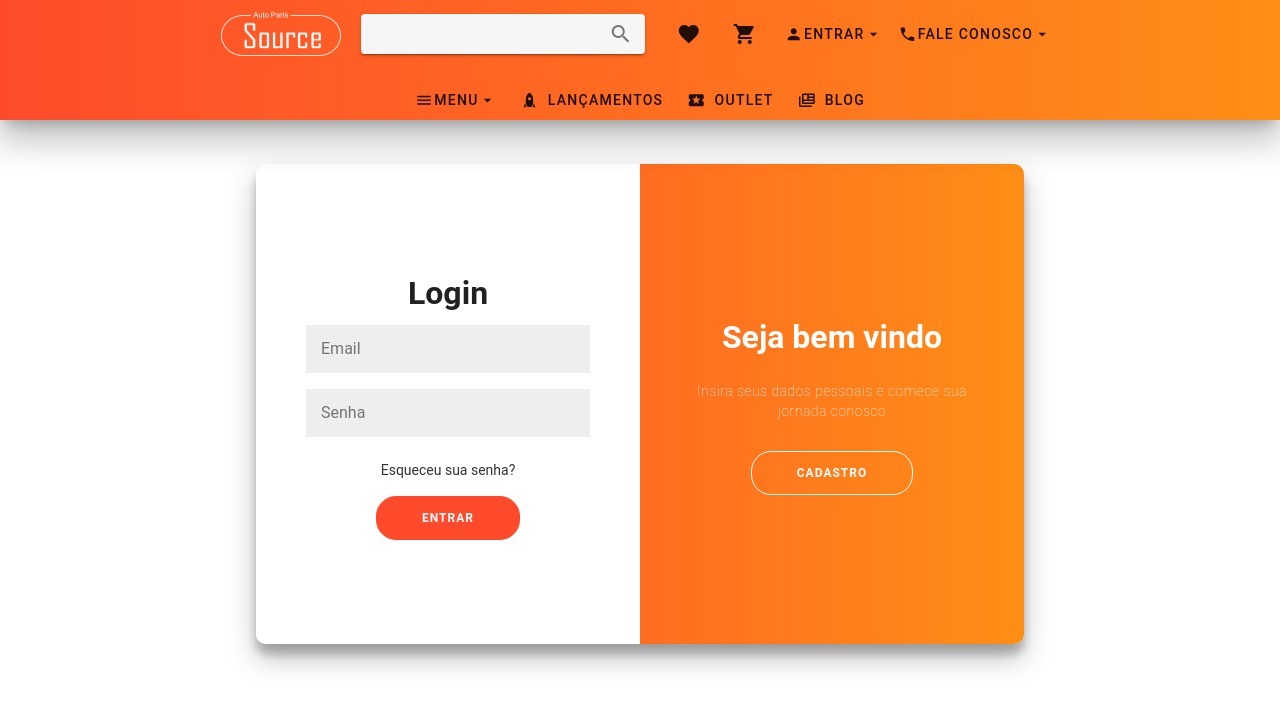
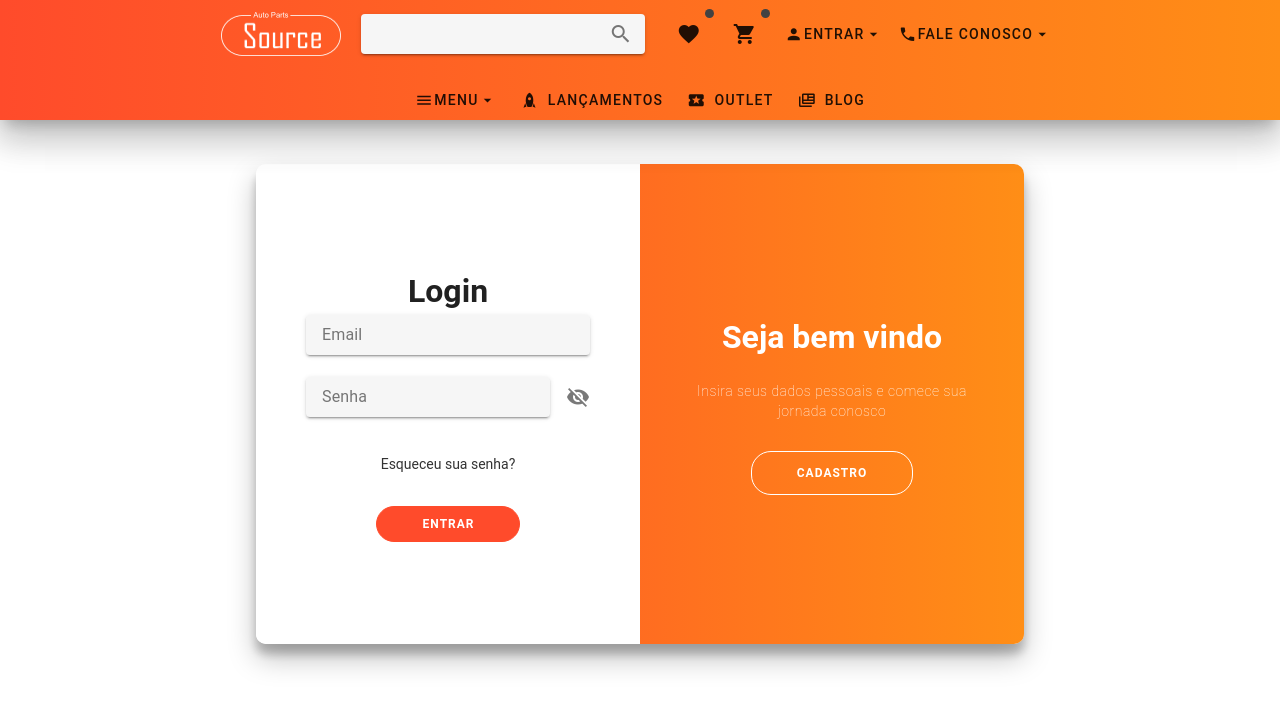
Before and after one commit to PauloBrasilTec/SourceAuto, a Vue app: page /login in a window 1280 px wide. Shown: the top 708 px of the page. Built offline with nearby package versions, Linux system fonts and the light colour scheme.

Commit message:
ajuste de login , ajuste de regras para inputs, adicionado quantidade de items em cart e favoritos.

```diff
--- a/src/components/items/dashboard.vue
+++ b/src/components/items/dashboard.vue
@@ -1,5 +1,5 @@
 <template>
-    <v-toolbar style="background: #ff8e16;background: -webkit-linear-gradient(to right, #FF4B2B, #ff8e16);background: linear-gradient(to right, #FF4B2B, #ff8e16);" class="teste-dash" elevation="20" :height="120">
+    <v-toolbar class="custom-dash" elevation="20" :height="120">
         <v-container fluid ma-0 pa-0 fill-height >
           <v-card-actions class="flex justify-center">
             <v-img class="ml-left" src="/src/assets/logo.png" max-width="120px"> </v-img>
@@ -10,13 +10,17 @@
 
             <v-app-bar-nav-icon class="hidden-md-and-up"></v-app-bar-nav-icon>
 
+            <v-badge :content="100" :dot="true">
               <v-btn class="hidden-sm-and-down" icon>
                 <v-icon>mdi-heart</v-icon>
               </v-btn>
+            </v-badge>
 
+            <v-badge  :content="100" :dot="true">
               <v-btn class="hidden-sm-and-down" icon>
                 <v-icon>mdi-cart</v-icon>
               </v-btn>
+            </v-badge>
 
             <div class="hidden-sm-and-down" >
 
@@ -129,15 +133,9 @@ export default {
 }
 </script>
 
-
 <style>
-teste-dash{
-
-  background: red;
-
-
+.custom-dash {
+  background: linear-gradient(to right, #FF4B2B, #ff8e16) !important;
 }
 
-
-
 </style>
--- a/src/components/items/input.vue
+++ b/src/components/items/input.vue
@@ -39,6 +39,24 @@
         density="compact"
     ></v-text-field>
 
+
+    <div class="flex justify-start" v-else-if="this.type == 'password'">
+        <v-text-field class="grid justify-items-end ..."
+            :label="this.label"
+            :type="show1 ? 'text' : 'password'"
+            v-model="this.value"
+            :disabled="this.readonly"
+            :rules="[rules.all]"
+            :counter="this.counter"
+            density="compact"
+            variant="solo-filled"
+            :append-icon="show1 ? 'mdi-eye' : 'mdi-eye-off'"
+            @click:append="show1 = !show1"
+        >
+    </v-text-field>
+
+    </div>
+
     <v-text-field  v-else
         :label="this.label"
         :v-model="this.value"
@@ -69,15 +87,35 @@ export default {
     data() {
         return {
             value: '',
+            show1: false,
+            show2: true,
             rules: {
                 all: v => {
+
+                    var errors = [];
+                    var result =  true;
+
                     if(!utils.methods.is_null(this.required) && this.required == "true" ){
-                        return !!v || "Preencha o campo acima !";
+                        if(! !!v){
+                            errors.push("Preencha o campo acima !");
+                        }
                     }
+
                     if(!utils.methods.is_null(this.counter)){
-                        return  v?.length <= this.counter || 'Numero de caracteres excedido !';
+                        if(!v?.length <= this.counter){
+                            errors.push('Numero de caracteres excedido !')
+                        }
                     }
-                    return true;
+
+                    if(!utils.methods.is_null(this.type)  && this.type == "email" ){
+                        var regex = /^[a-zA-Z0-9.!#$%&'*+/=?^_`{|}~-]+@[a-zA-Z0-9](?:[a-zA-Z0-9-]{0,61}[a-zA-Z0-9])?(?:\.[a-zA-Z0-9](?:[a-zA-Z0-9-]{0,61}[a-zA-Z0-9])?)*$/
+                        if(!regex.test(v)){
+                            errors.push('Email inválido !')
+                        }
+                    }
+
+                    return errors.length > 0 ? errors[0] : true
+
                 }
             },
             defaults: {
@@ -85,10 +123,8 @@ export default {
                 elevation: 10,
                 }
             },
-
-
-
         };
-    }
+    },methods: {
+  }
 }
 </script>
--- a/src/components/pages/login.vue
+++ b/src/components/pages/login.vue
@@ -3,22 +3,39 @@
     <v-card-actions class="flex justify-center">
         <div ref="container" class="container" id="container">
         <div class="form-container sign-up-container">
-            <form action="#">
-                <h1>Criar uma conta</h1>
-                <input type="text" placeholder="Nome" />
-                <input type="email" placeholder="Email" />
-                <input type="password" placeholder="Senha" />
-                <button>Cadastrar</button>
-            </form>
+
+
+			<v-form ref="form_cadastro">
+				<h1>Criar uma conta</h1>
+				<input-custom required="true" style="width: 100%;display: inline;flex: none;"  label="Nome" ></input-custom>
+				<input-custom type="email"  required="true" style="width: 100%;display: inline;flex: none;"  label="Email" ></input-custom>
+				<input-custom type="password" required="true" style="width: 100%;display: inline;flex: none;" label="Senha" ></input-custom>
+				<div class="d-flex flex-column">
+					<v-btn class="mt-4" block @click="validate(this.$refs.form_cadastro)">
+						Cadastrar
+					</v-btn>
+				</div>
+			</v-form>
+
         </div>
         <div class="form-container sign-in-container">
-            <form action="#">
-                <h1>Login</h1>
-                <input type="email" placeholder="Email" />
-                <input type="password" placeholder="Senha" />
-                <a href="#">Esqueceu sua senha?</a>
-                <button>Entrar</button>
-            </form>
+
+			<v-form @submit.prevent ref="form_login">
+				<h1>Login</h1>
+				<input-custom type="email"  required="true" style="width: 100%;display: inline;flex: none;"  label="Email" ></input-custom>
+
+				<input-custom type="password" required="true" style="width: 100%;display: inline;flex: none;" label="Senha" ></input-custom>
+
+				<div class="d-flex flex-column">
+					<a href="#">Esqueceu sua senha?</a>
+					<v-btn type="submit" class="mt-4" block @click="validate(this.$refs.form_login)">
+						Entrar
+					</v-btn>
+				</div>
+			</v-form>
+
+
+
         </div>
         <div class="overlay-container">
             <div class="overlay">
@@ -56,12 +73,16 @@ export default {
         }else{
             container.classList.remove("right-panel-active");
         }
-    }
+    },async validate (form) {
+        const { valid } = await form.validate()
+		if(valid){
+
+		}
+
+        },
   }
 }
 </script>
-
-
 
 <style scoped>
 @import url('https://fonts.googleapis.com/css?family=Montserrat:400,800');
@@ -209,9 +230,7 @@ input {
 }
 
 .overlay {
-	background: #ff8e16;
-	background: -webkit-linear-gradient(to right, #FF4B2B, #ff8e16);
-	background: linear-gradient(to right, #FF4B2B, #ff8e16);
+	background: linear-gradient(to right, #FF4B2B, #ff8e16) !important;
 	background-repeat: no-repeat;
 	background-size: cover;
 	background-position: 0 0;
```
Lines whose indentation alone changed are shown as unchanged.
